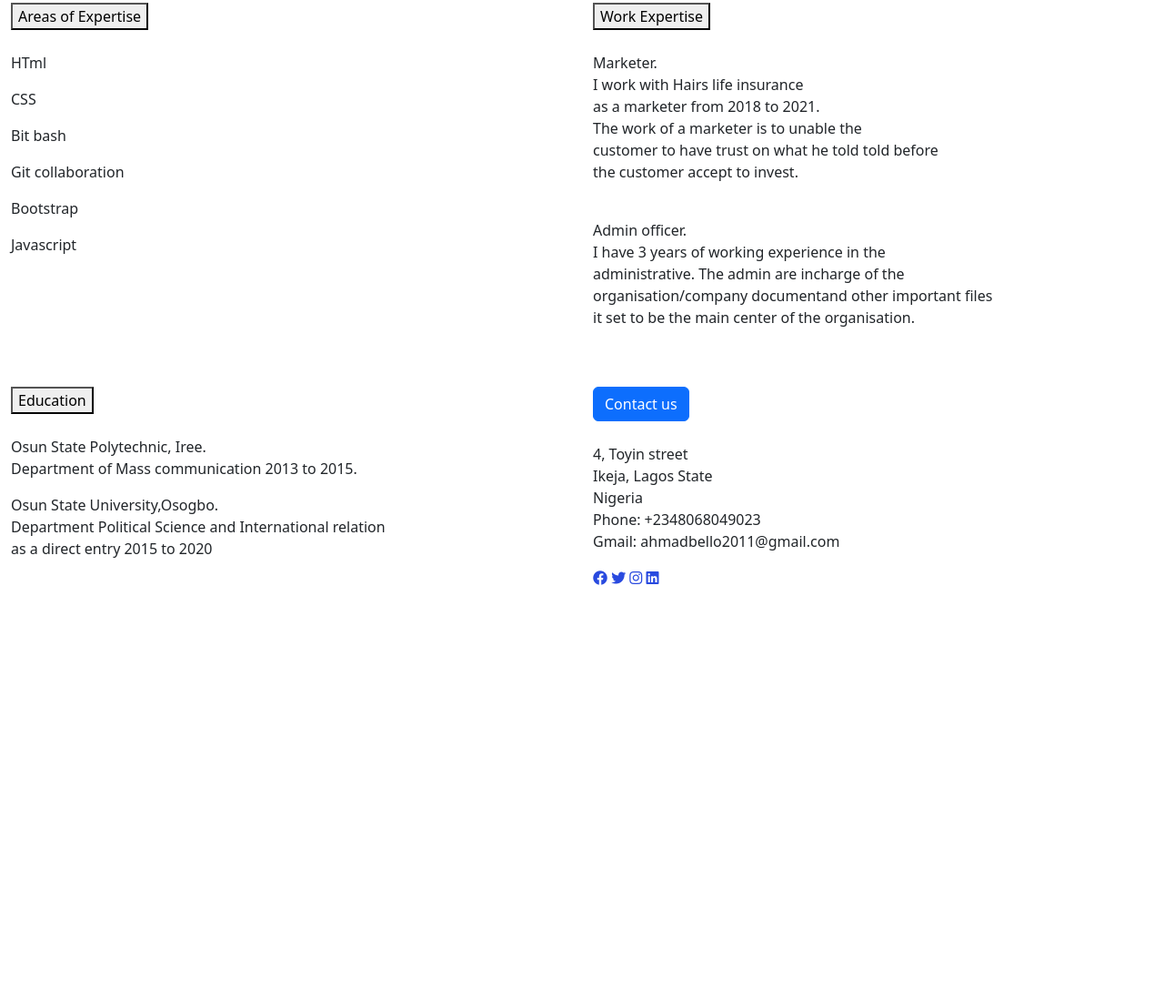
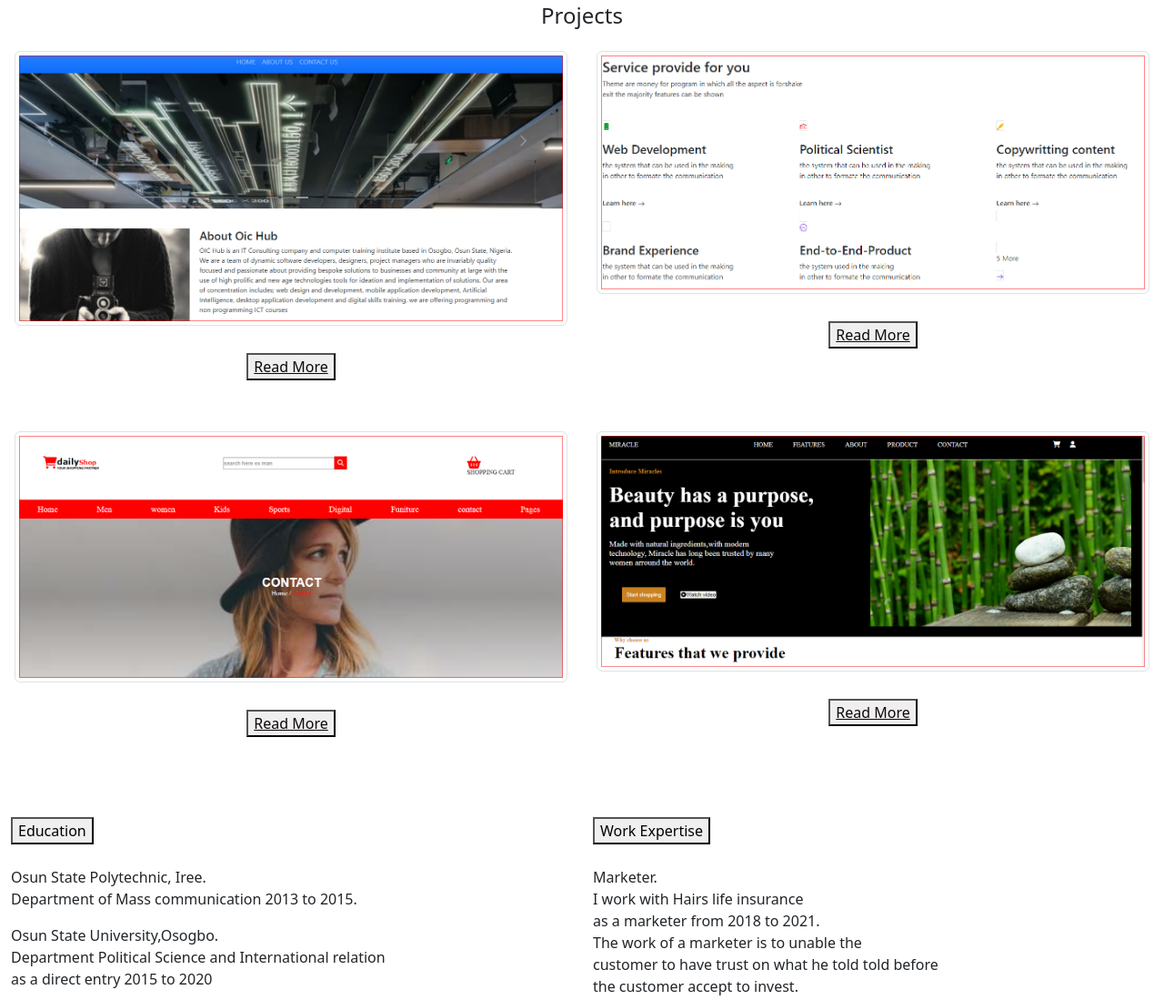
Before and after one commit to Hamdala12/Bulder-resume, a plain HTML site: page index.html in a window 1280 px wide. Shown: the part 349-1448 px from the top of the page at 91% size. Before the commit the page ends 996 px from the top, so only its background shows below. Drawn offline with Linux system fonts and the light colour scheme.

Commit message:
porfolio

```diff
--- a/Portfolio.html
+++ b/index.html
@@ -50,18 +50,40 @@
          </div>
          </div>
 
+         <div class="container-fluid text-center pt-5">
+          <h4 class="Project">Projects</h4>
+          <div class="row">
+            <div class="col-sm-6 p-3">
+              <img style="margin-bottom: 30px;" src="CAPI 1.PNG" class="img-thumbnail" alt=""> <br>
+              <button><a href="">Read More</a></button> <br> <br>
+            </div>
+
+            <div class="col-sm-6 p-3">
+              <img style="margin-bottom: 30px;" src="CAPI 2.PNG" class="img-thumbnail" alt=""> <br>
+              <button><a href="">Read More</a></button> <br> <br>
+            </div>
+
+            <div class="col-sm-6 p-3">
+              <img style="margin-bottom: 30px;" src="CAPI 3.PNG" class="img-thumbnail" alt=""> <br>
+              <button><a href="">Read More</a></button> <br> <br>
+            </div>
+
+            <div class="col-sm-6 p-3">
+              <img style="margin-bottom: 30px;" src="CAPI 4.PNG" class="img-thumbnail" alt=""> <br>
+              <button><a href="">Read More</a></button> <br> <br>
+            </div>
+
+
+          </div>
+          </h4>
+         </div>
          <div class="container-fluid mt-5">
           <div class="row">
             <div class="col-sm-6">
-                        <button>Areas of Expertise</button> <br> <br>
-                        <p>HTml</p>
-                        <P>CSS</P>
-                        <p>Bit bash</p>
-                        <p>Git collaboration</p>
-                        <P>Bootstrap</P>
-                        <P>Javascript</P>
+              <button>Education</button> <br> <br>
+              <p>Osun State Polytechnic, Iree. <br>Department of Mass communication  2013 to 2015.</p>
+              <p>Osun State University,Osogbo. <br> Department Political Science and International relation <br>as a direct entry 2015 to 2020</p>
             </div>
-
                       <div class="col-sm-6">
                         <button>Work Expertise</button> <br> <br>
                         Marketer.
@@ -75,16 +97,18 @@
 
 
                   <div class="container-fluid mt-5">
-                    <a href=""></a>
-
+                    <iframe src="https://www.google.com/maps/embed?pb=!1m18!1m12!1m3!1d3963.404944486394!2d3.3438893142667703!3d6.596490024141819!2m3!1f0!2f0!3f0!3m2!1i1024!2i768!4f13.1!3m3!1m2!1s0x103b93d80e8aef55%3A0x1039cb645eb606df!2sToyin%20street%20ikeja!5e0!3m2!1sen!2sng!4v1668200222762!5m2!1sen!2sng" width="100%" height="450" style="border:0;" allowfullscreen="" loading="lazy" referrerpolicy="no-referrer-when-downgrade"></iframe> <width="100%" height="400" style="border:0;" allowfullscreen="" loading="lazy" referrerpolicy="no-referrer-when-downgrade"></iframe>
                   </div>
-
                       <div class="container-fluid mt-5">
                         <div class="row">
                           <div class="col-sm-6">
-                        <button>Education</button> <br> <br>
-                        <p>Osun State Polytechnic, Iree. <br>Department of Mass communication  2013 to 2015.</p>
-                        <p>Osun State University,Osogbo. <br> Department Political Science and International relation <br>as a direct entry 2015 to 2020</p>
+                            <button>Areas of Expertise</button> <br> <br>
+                            <p>HTml</p>
+                            <P>CSS</P>
+                            <p>Bit bash</p>
+                            <p>Git collaboration</p>
+                            <P>Bootstrap</P>
+                            <P>Javascript</P>
                           </div>
                          <div class="col-6">
                           <div>
```
Also changed, not shown: CAPI 1.PNG (added), CAPI 2.PNG (added), CAPI 3.PNG (added), CAPI 4.PNG (added). Lines whose indentation alone changed are shown as unchanged.
